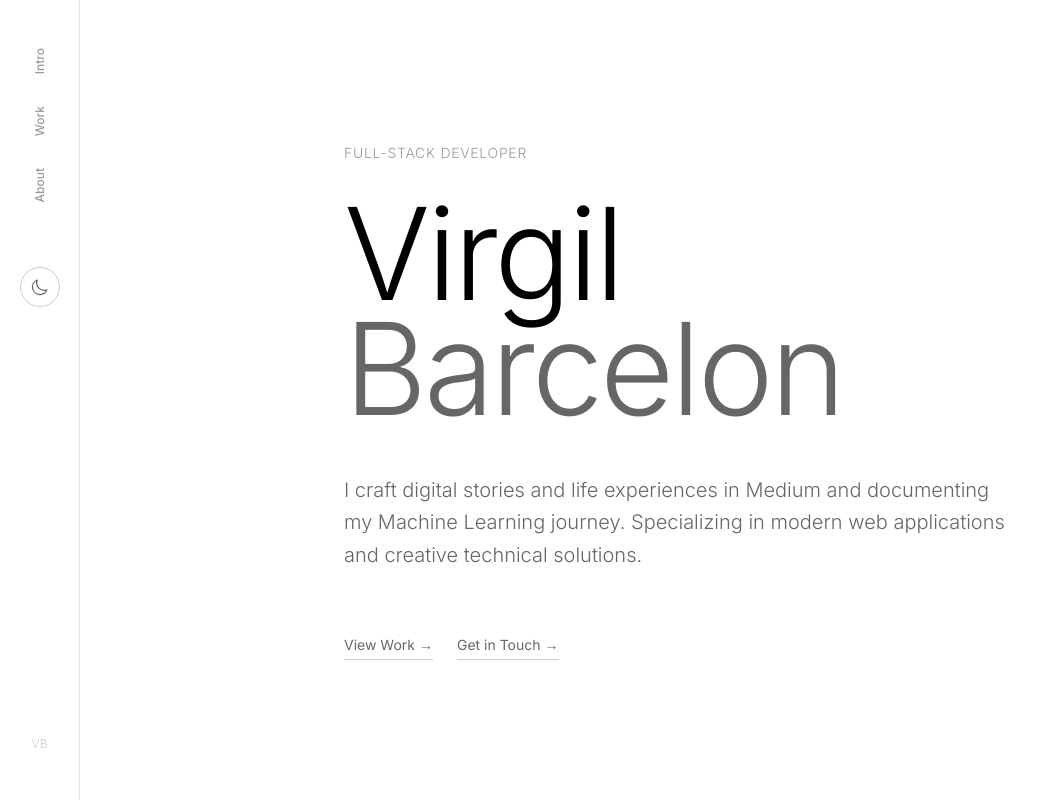
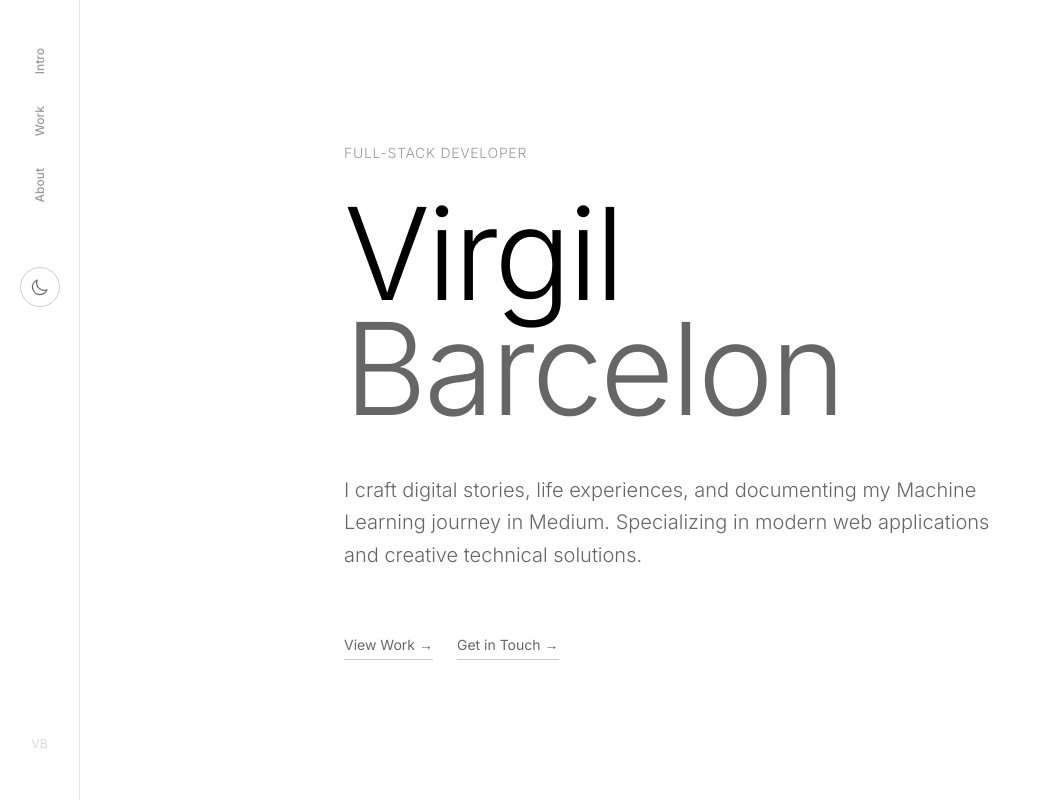
Before and after one commit to Souleilune/portfoliovirgil, a Next.js app: page / in a window 1280 px wide. Shown: the top 802 px of the page, without its empty margins (0-1047 px from the left). Built offline with nearby package versions, Linux system fonts and the light colour scheme.

Commit message:
sentence structure in intro

```diff
--- a/src/app/page.tsx
+++ b/src/app/page.tsx
@@ -153,7 +153,7 @@ export default function Home() {
               <span className="text-black/60 dark:text-white/60">Barcelon</span>
             </h1>
             <p className="text-xl text-black/60 dark:text-white/60 font-light max-w-2xl leading-relaxed">
-              I craft digital stories and life experiences in Medium and documenting my Machine Learning journey.
+              I craft digital stories, life experiences, and documenting my Machine Learning journey in Medium.
               Specializing in modern web applications and creative technical solutions.
             </p>
             <div className="mt-16 flex gap-6">
```
